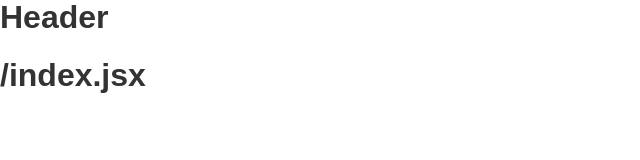
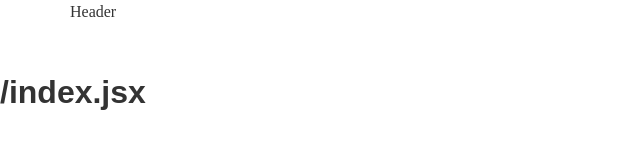
Before and after one commit to alexander126/richardszegh.me, a Gatsby site: page / in a window 1280 px wide. Shown: the whole page, without its empty margins (0-640 px from the left). Built offline with nearby package versions, Linux system fonts and the light colour scheme; Gatsby itself is replaced by a stand-in of ours.

Commit message:
renamed components

```diff
--- /dev/null
+++ b/src/components/layout/Container.jsx
@@ -0,0 +1,23 @@
+import React from 'react'
+import styled from 'styled-components'
+
+export const StyledContainer = styled.div`
+  padding-right: 15px;
+  padding-left: 15px;
+  margin-left: auto;
+  margin-right: auto;
+
+  @media (min-width: 768px) {
+    width: 750px;
+  }
+  @media (min-width: 992px) {
+    width: 970px;
+  }
+  @media (min-width: 1200px) {
+    width: 1170px;
+  }
+`
+
+export default function Container({ children }) {
+  return <StyledContainer>{children}</StyledContainer>
+}
--- /dev/null
+++ b/src/components/layout/Header.jsx
@@ -0,0 +1,22 @@
+import React from 'react'
+import styled from 'styled-components'
+
+import { HEADER_HEIGHT } from '../../style.config'
+
+import Container from './Container'
+
+const HeaderContainer = styled.div`
+  overflow: hidden;
+  position: fixed;
+  top: 0;
+  width: 100%;
+  height: ${HEADER_HEIGHT}px;
+`
+
+export default function Header() {
+  return (
+    <HeaderContainer>
+      <Container>Header</Container>
+    </HeaderContainer>
+  )
+}
--- a/src/components/layout/index.js
+++ b/src/components/layout/Layout.jsx
@@ -1,16 +1,23 @@
 import React from 'react'
 import PropTypes from 'prop-types'
+import styled from 'styled-components'
 
-import Header from './header'
+import { HEADER_HEIGHT } from '../../style.config'
+
+import Header from './Header'
+
+const Content = styled.div`
+  margin-top: ${HEADER_HEIGHT}px;
+`
 
 export default function Layout({ children }) {
   return (
     <>
       <Header />
 
-      <div>
+      <Content>
         <main>{children}</main>
-      </div>
+      </Content>
     </>
   )
 }
--- a/src/components/layout/header.js
+++ /dev/null
@@ -1,9 +0,0 @@
-import React from 'react'
-
-export default function Header() {
-  return (
-    <header>
-      <h1>Header</h1>
-    </header>
-  )
-}
--- a/src/pages/404.js
+++ b/src/pages/404.jsx
@@ -1,7 +1,7 @@
 import React from 'react'
 
-import Layout from '../components/layout'
-import SEO from '../components/utils/seo'
+import Layout from '../components/layout/Layout'
+import SEO from '../components/utils/SEO'
 
 export default function NotFound() {
   return (
--- a/src/pages/index.js
+++ b/src/pages/index.jsx
@@ -1,7 +1,7 @@
 import React from 'react'
 
-import Layout from '../components/layout'
-import SEO from '../components/utils/seo'
+import Layout from '../components/layout/Layout'
+import SEO from '../components/utils/SEO'
 
 export default function Home() {
   return (
--- /dev/null
+++ b/src/style.config.js
@@ -0,0 +1 @@
+export const HEADER_HEIGHT = 75
```
Also changed, not shown: src/components/utils/SEO.jsx (renamed from src/components/utils/seo.js).
